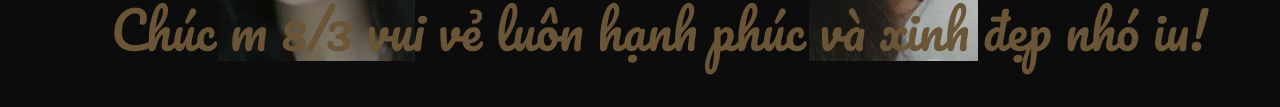
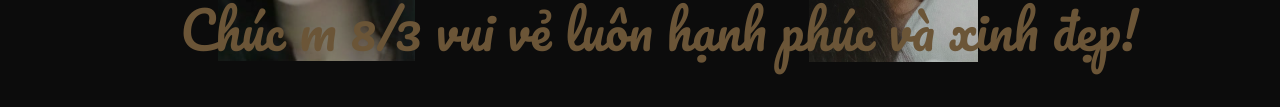
Before and after one commit to tuandatdl/tuandatdl.github.io, a plain HTML site: page index.html in a window 1280 px wide. Shown: the part 444-551 px from the top of the page. Drawn offline with Linux system fonts and the light colour scheme; a web font is replaced by a local one.

Commit message:
Update index.html

```diff
--- a/index.html
+++ b/index.html
@@ -39,7 +39,7 @@ supportsCssVars() || alert("Please view this demo in a modern browser that suppo
 					<span>Love</span>
 				</h2>
 				<h2 class="content__title no-select">
-					<span class="content__title-sub">Chúc m 8/3 vui vẻ luôn hạnh phúc và xinh đẹp nhó iu!</span>
+					<span class="content__title-sub">Chúc m 8/3 vui vẻ luôn hạnh phúc và xinh đẹp!</span>
 				</h2>
 			</div>
 		</main>
```
